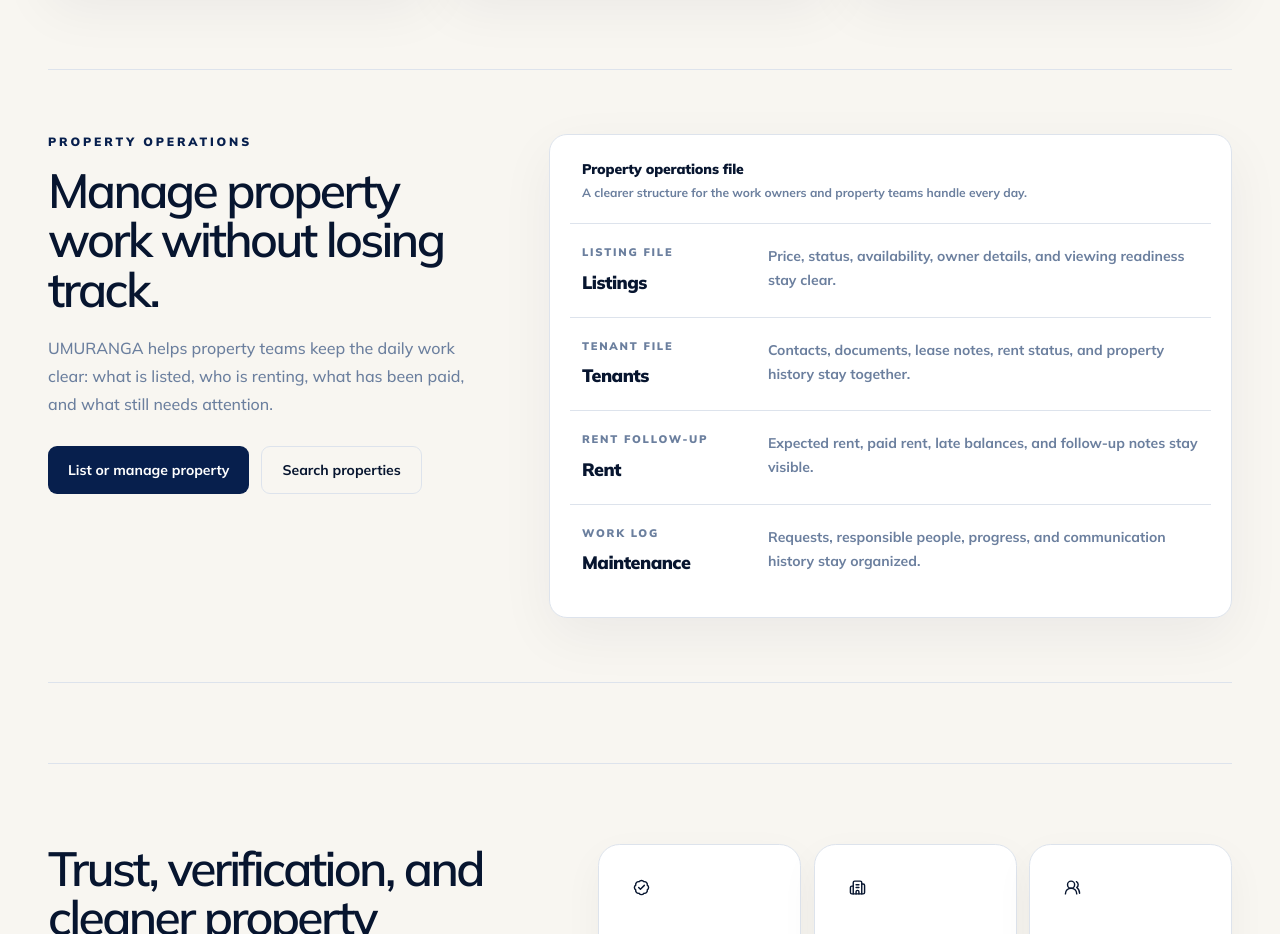
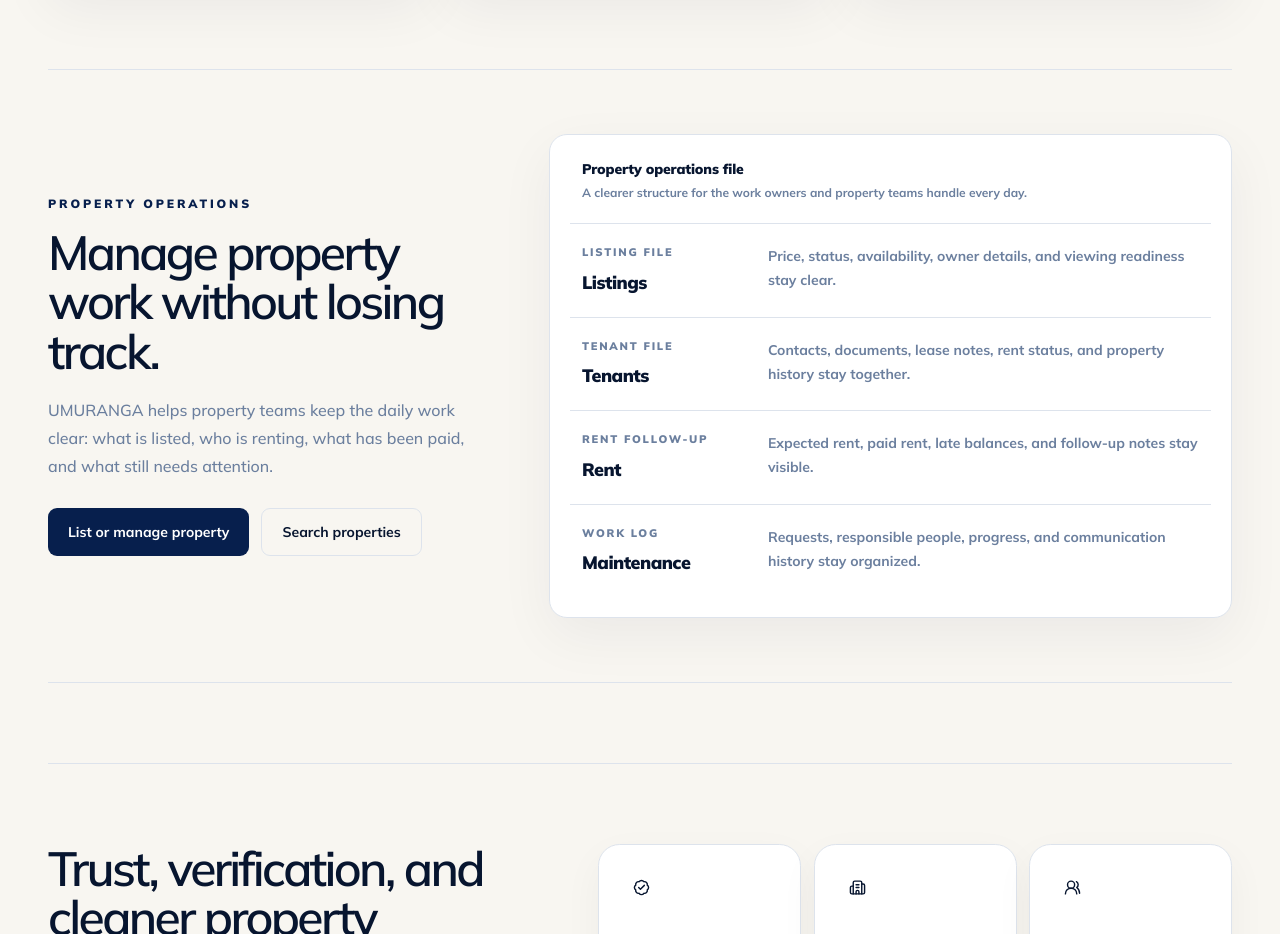
Before and after one commit to rurangwaluc/umuranga, a Next.js app in the folder apps/web/: page / in a window 1280 px wide. Shown: the part 1860-2794 px from the top of the page. Built offline with nearby package versions, Linux system fonts and the light colour scheme.

Commit message:
Center property management section content

```diff
--- a/apps/web/src/app/page.tsx
+++ b/apps/web/src/app/page.tsx
@@ -228,7 +228,7 @@
               id="management"
               className="border-t border-b border-[var(--line)] py-12 sm:py-14 lg:py-16"
             >
-              <div className="grid gap-10 lg:grid-cols-[0.78fr_1.22fr] lg:items-start xl:gap-16">
+              <div className="grid gap-10 lg:grid-cols-[0.78fr_1.22fr] lg:items-center xl:gap-16">
                 <div className="reveal-child">
                   <p className="text-xs font-black uppercase tracking-[0.24em] text-[var(--primary)] dark:text-white/58">
                     Property operations
```
